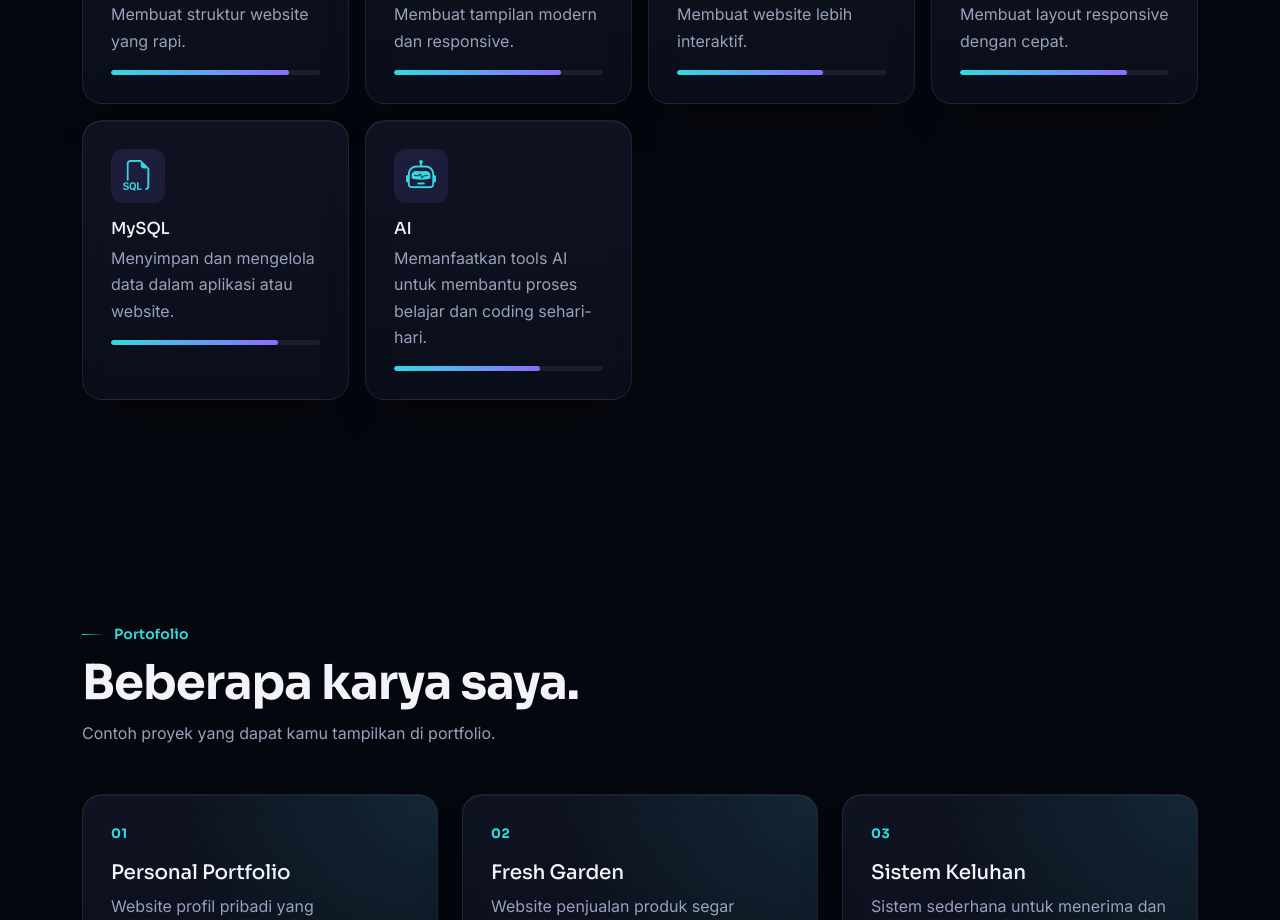
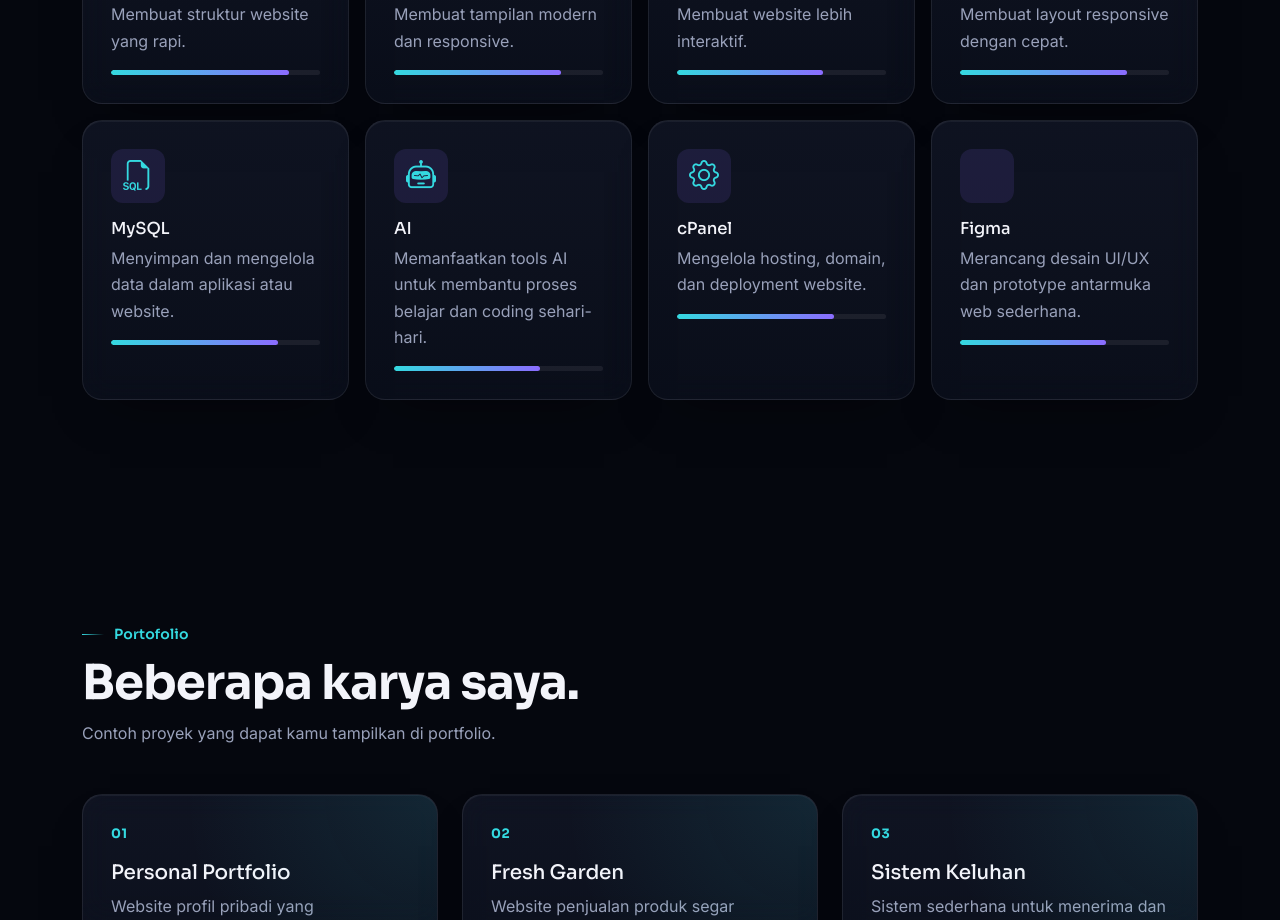
Before and after one commit to revandradwi113-lab/potosaya, a React (Vite) app: page / in a window 1280 px wide. Shown: the part 3220-4140 px from the top of the page. Built offline with nearby package versions, Linux system fonts and the light colour scheme.

Commit message:
update file content

```diff
--- a/src/data/content.js
+++ b/src/data/content.js
@@ -111,6 +111,20 @@ export const skills = [
   level: 70,
   },
 
+  {
+  icon: "bi bi-gear",
+  name: "cPanel",
+  desc: "Mengelola hosting, domain, dan deployment website.",
+  level: 75,
+  },
+
+  {
+  icon: "bi bi-figma",
+  name: "Figma",
+  desc: "Merancang desain UI/UX dan prototype antarmuka web sederhana.",
+  level: 70,
+  },
+
 ];
 
 export const projects = [
```
